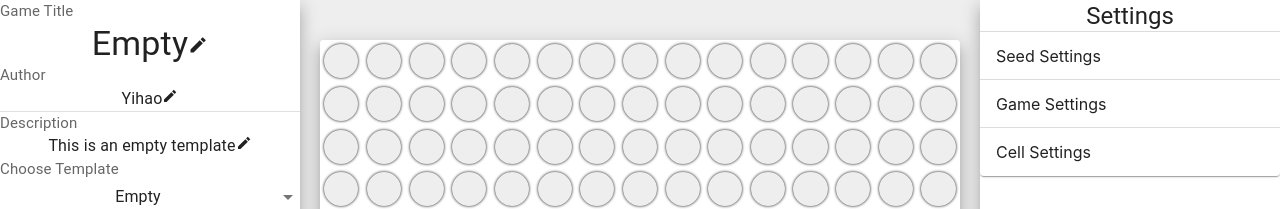
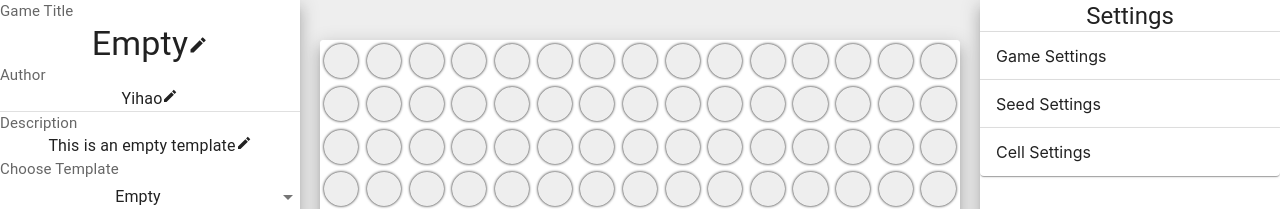
Before and after one commit to y1hao/ColorfulLife, a React (Create React App) app in the folder life/: page / in a window 1280 px wide. Shown: the top 209 px of the page. Built offline with nearby package versions, Linux system fonts and the light colour scheme.

Commit message:
Reorder game settings and seed settings panel

```diff
--- a/life/src/Components/LeftPanel.tsx
+++ b/life/src/Components/LeftPanel.tsx
@@ -145,7 +145,6 @@ export default function LeftPanel(props: IProps) {
                     }
                     reader.readAsText(file, "utf-8")
                 }
-
             }}/>
         </Button>
 
--- a/life/src/Components/RightPanel.tsx
+++ b/life/src/Components/RightPanel.tsx
@@ -212,18 +212,18 @@ export default function RightPanel(props: IProps) {
         <Typography variant="h5">Settings</Typography>
         <Accordion>
             <AccordionSummary>
+                Game Settings
+            </AccordionSummary>
+            <AccordionDetails className={classes.accordionDetails}>
+                { GameSettingsPanel }
+            </AccordionDetails>
+        </Accordion>
+        <Accordion>
+            <AccordionSummary>
                 Seed Settings
             </AccordionSummary>
             <AccordionDetails className={classes.accordionDetails}>
                 { SeedsSettingsPanal }
-            </AccordionDetails>
-        </Accordion>
-        <Accordion>
-            <AccordionSummary>
-                Game Settings
-            </AccordionSummary>
-            <AccordionDetails className={classes.accordionDetails}>
-                { GameSettingsPanel }
             </AccordionDetails>
         </Accordion>
         <Accordion
```
